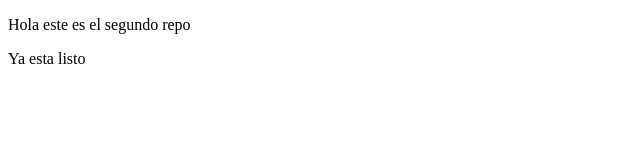
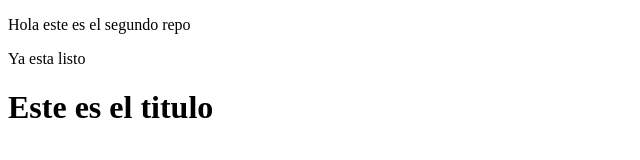
Before and after one commit to arizmendijose3-gif/segundorepo, a plain HTML site: page index.html in a window 1280 px wide. Shown: the whole page, without its empty margins (0-640 px from the left). Drawn offline with Linux system fonts and the light colour scheme.

Commit message:
tercer commit

```diff
--- a/index.html
+++ b/index.html
@@ -8,6 +8,8 @@
 <body>
     <p>Hola este es el segundo repo</p>
     <p>Ya esta listo</p>
+    <h1>Este es el titulo</h1>
+
 
 
 </body>
```
